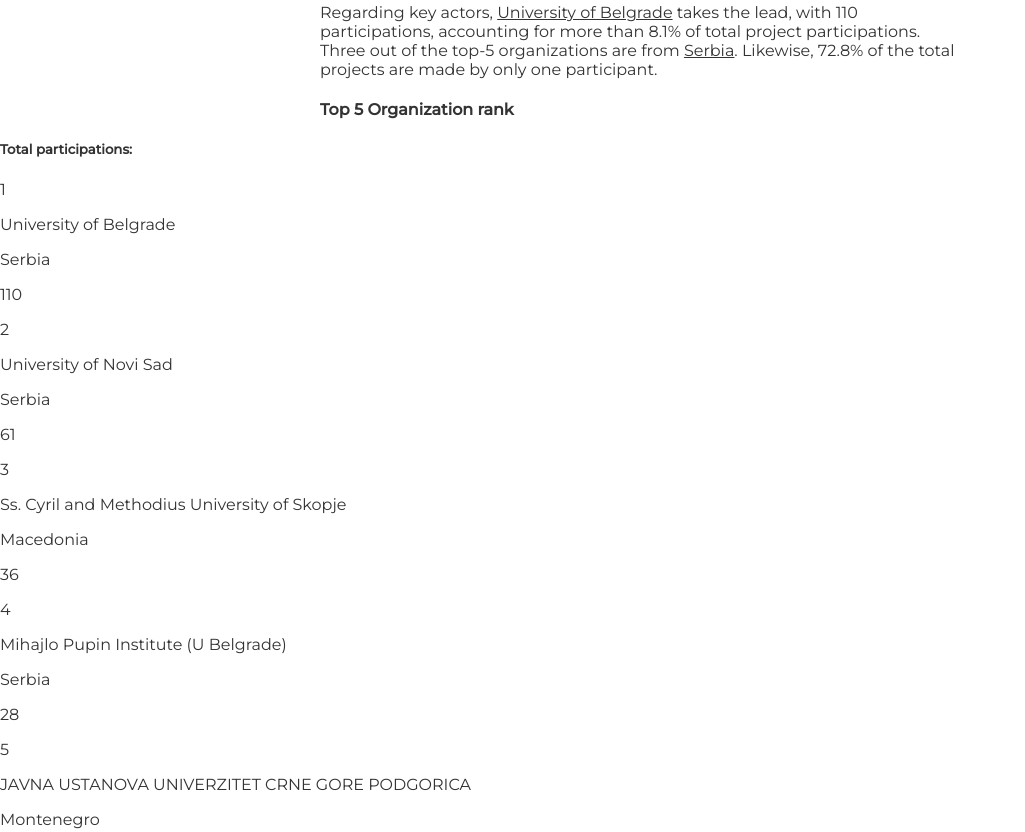
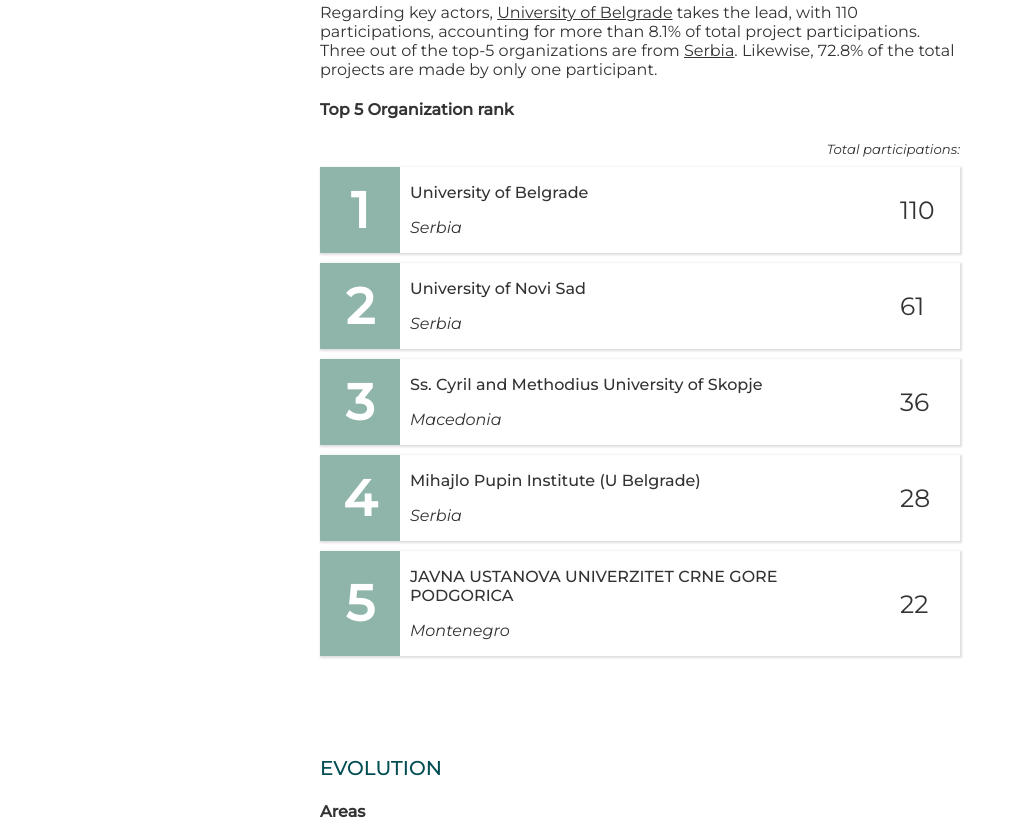
Before and after one commit to jfcali/balkans-rd-visualization, a website built with webpack: page src/index.html in a window 1280 px wide. Shown: the part 2340-3172 px from the top of the page, without its empty margins (0-1025 px from the left). Built offline with nearby package versions, Linux system fonts and the light colour scheme; animation ran at ten frames a second.

Commit message:
Add ranking styles & Clean up

```diff
--- a/src/js/projects.js
+++ b/src/js/projects.js
@@ -69,7 +69,6 @@
       .attr('fill', 'none')
       .style('stroke', 'black')
       .style('stroke', (d, i) => {
-        console.log(d);
         return 'green';
       });
 
@@ -82,7 +81,6 @@
       .style('font-size', '13px')
       .style('text-anchor', 'middle')
       .text(d => {
-        console.log(d);
         return d.project;
       });
 
@@ -110,7 +108,6 @@
     function mousemove(d) {
       selectAll('.line').each((c, i, nodes) => {
         const mousePos = mouse(this);
-        console.log(mousePos);
         circle.attr('cx', mousePos[0]).attr('cy', mousePos[1]);
       });
     }
@@ -133,7 +130,6 @@
 
 export default function makeProjectsGraph() {
   getProjects().then(raw => {
-    console.log(raw);
     drawGraph(raw);
   });
 }
--- a/src/styles/content.scss
+++ b/src/styles/content.scss
@@ -15,6 +15,17 @@
     }
   }
   &__subtitle {
+    &--broad {
+      max-width: 40rem;
+      margin-left: auto;
+      margin-right: auto;
+    }
+  }
+  &__note {
+    font-style: italic;
+    font-weight: 100;
+    margin-bottom: 0px;
+    text-align: right;
     &--broad {
       max-width: 40rem;
       margin-left: auto;
--- /dev/null
+++ b/src/styles/list.scss
@@ -0,0 +1,46 @@
+.list {
+  max-width: 40rem;
+  margin: 10px auto 10px auto;
+  display: flex;
+  -webkit-box-shadow: 1px 1px 2px 1px rgba(0, 0, 0, 0.13);
+  -moz-box-shadow: 1px 1px 2px 1px rgba(0, 0, 0, 0.13);
+  box-shadow: 1px 1px 2px 1px rgba(0, 0, 0, 0.13);
+
+  &.hidden {
+    display: none;
+  }
+
+  &__number {
+    background: $light-green;
+    color: white;
+    font-size: 50px;
+    font-weight: 700;
+    width: 80px;
+    display: flex;
+    align-items: center;
+    justify-content: center;
+    p {
+      margin: 0;
+    }
+  }
+
+  &__info {
+    width: 500px;
+    padding-left: 10px;
+    &__name {
+      font-weight: 500;
+      max-width: 400px;
+    }
+    &__country {
+      font-weight: 400;
+      font-style: italic;
+    }
+  }
+
+  &__participations {
+    display: flex;
+    justify-content: center;
+    align-items: center;
+    font-size: 25px;
+  }
+}
--- a/src/styles/main.scss
+++ b/src/styles/main.scss
@@ -1,8 +1,8 @@
 @import 'variables.scss';
 
 @import 'header.scss';
-
 @import 'content.scss';
+@import 'list.scss';
 
 body {
   padding: 0;
--- a/src/styles/variables.scss
+++ b/src/styles/variables.scss
@@ -1,3 +1,4 @@
 $dark: #333;
 
 $dark-green: #004d53;
+$light-green: #8fb5ab;
```
